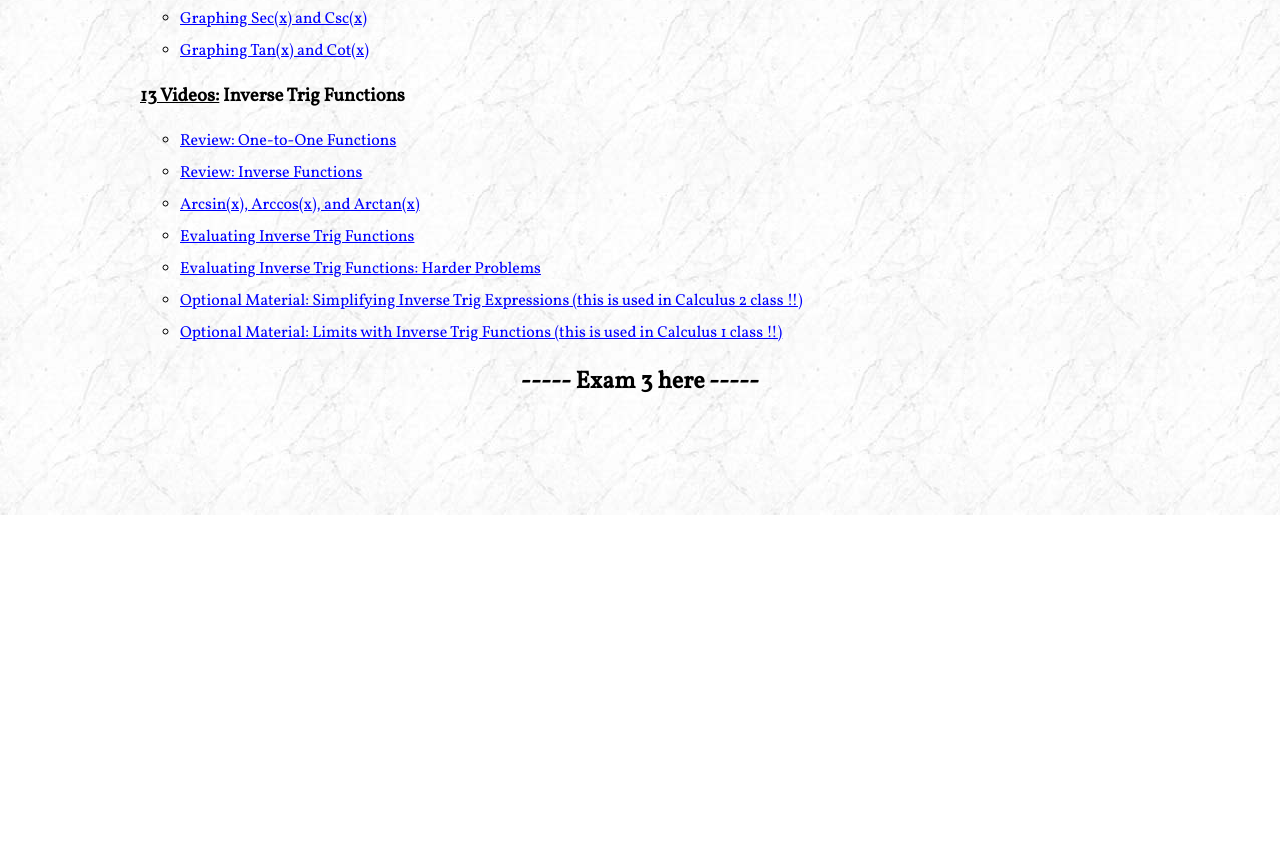
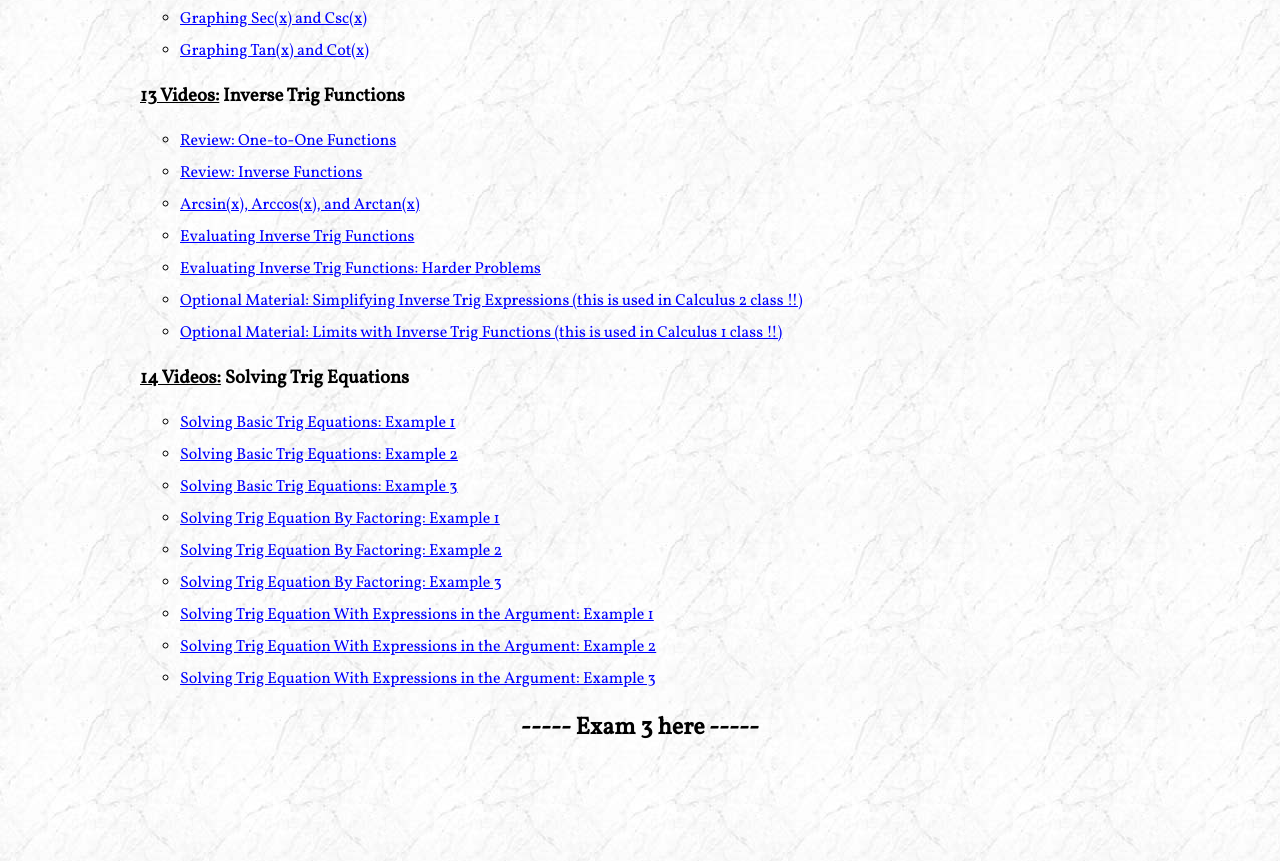
Before and after one commit to jdambroise/jdambroise.github.io, a plain HTML site: page PreCalcVideos.html in a window 1280 px wide. Shown: the part 4001-4862 px from the top of the page. Before the commit the page ends 4516 px from the top, so only its background shows below. Drawn offline with Linux system fonts and the light colour scheme.

Commit message:
precalc vid

```diff
--- a/PreCalcVideos.html
+++ b/PreCalcVideos.html
@@ -221,6 +221,29 @@
   target="_blank">Optional Material:  Limits with Inverse Trig Functions (this is used in Calculus 1 class !!)</a>
   </ul>
 
+  <h3><b><u>14 Videos:</u> Solving Trig Equations</b></h3>
+  <ul>
+  <li><a href="https://www.youtube.com/watch?v=4N5uFxvNJsM&index=68&list=PL86281C72D802CE05"
+  target="_blank">Solving Basic Trig Equations: Example 1</a>
+  <li><a href="https://www.youtube.com/watch?v=RVdCl675LMc&list=PL86281C72D802CE05&index=69"
+  target="_blank">Solving Basic Trig Equations: Example 2</a>
+  <li><a href="https://www.youtube.com/watch?v=L_ZANhk70-k&index=70&list=PL86281C72D802CE05"
+  target="_blank">Solving Basic Trig Equations: Example 3</a>
+  <li><a href="https://www.youtube.com/watch?v=_gX1LOYpR8o&index=71&list=PL86281C72D802CE05"
+  target="_blank">Solving Trig Equation By Factoring: Example 1</a>
+  <li><a href="https://www.youtube.com/watch?v=CpMivxMmnEA&index=72&list=PL86281C72D802CE05"
+  target="_blank">Solving Trig Equation By Factoring: Example 2</a>
+  <li><a href="https://www.youtube.com/watch?v=DeM5aebVt8g&index=73&list=PL86281C72D802CE05"
+  target="_blank">Solving Trig Equation By Factoring: Example 3</a>
+  <li><a href="https://www.youtube.com/watch?v=fWI0frnVHy0&list=PL86281C72D802CE05&index=74"
+  target="_blank">Solving Trig Equation With Expressions in the Argument: Example 1</a>
+  <li><a href="https://www.youtube.com/watch?v=dkfRIys5syY&index=75&list=PL86281C72D802CE05"
+  target="_blank">Solving Trig Equation With Expressions in the Argument: Example 2</a>
+  <li><a href="https://www.youtube.com/watch?v=LMPpbYSRQts&list=PL86281C72D802CE05&index=76"
+  target="_blank">Solving Trig Equation With Expressions in the Argument: Example 3</a>
+  </ul>
+
+
   <center><h2> ----- Exam 3 here -----</h2></center><br>
 
 
```
